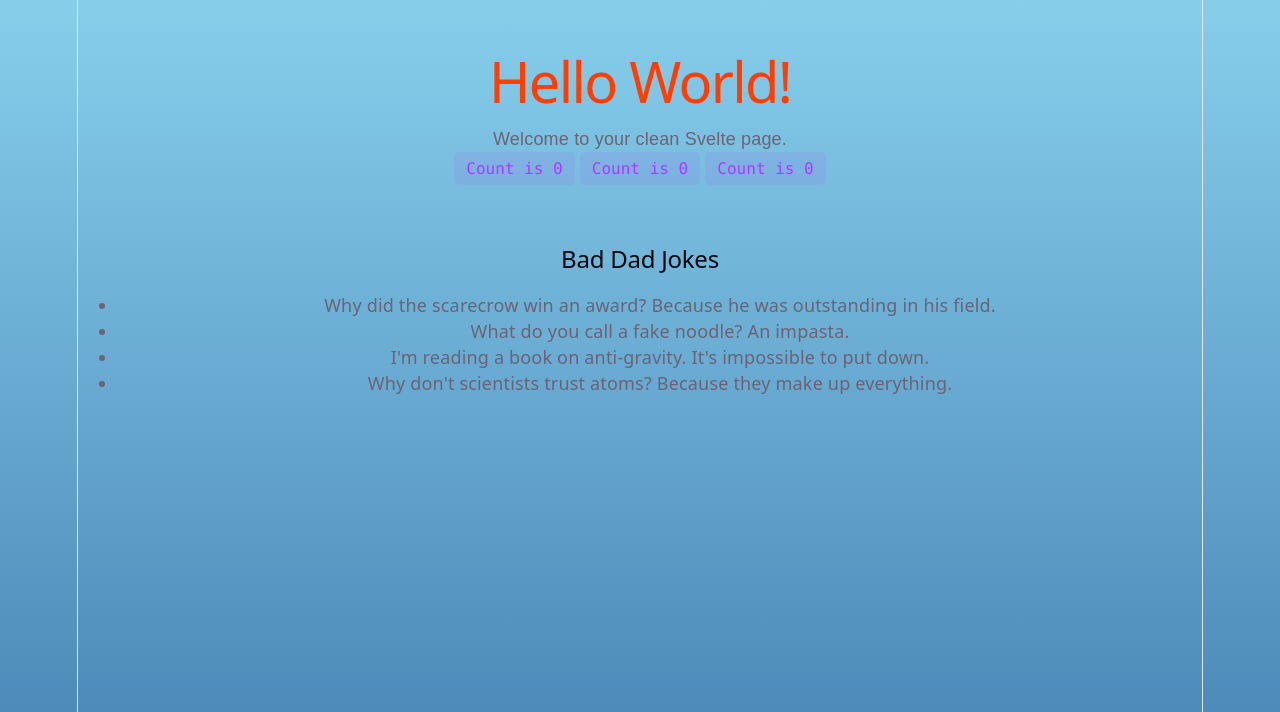
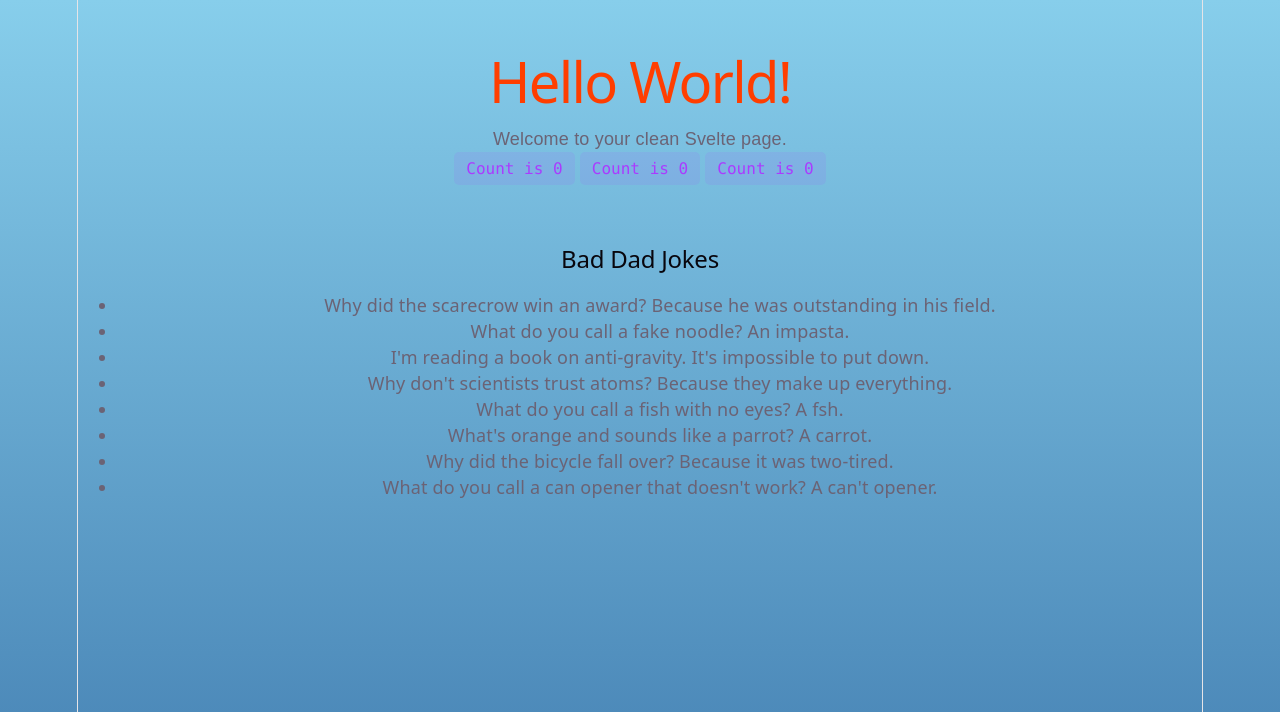
Before and after one commit to RobotLeopard86/FrontierCascadiaRepo, a Svelte app in the folder simpleapp/: page / in a window 1280 px wide. Shown: the top 712 px of the page. Built offline with nearby package versions, Linux system fonts and the light colour scheme.

Commit message:
Agent update: Add more dad jokes

```diff
--- a/simpleapp/src/App.svelte
+++ b/simpleapp/src/App.svelte
@@ -18,6 +18,10 @@
     <li>What do you call a fake noodle? An impasta.</li>
     <li>I'm reading a book on anti-gravity. It's impossible to put down.</li>
     <li>Why don't scientists trust atoms? Because they make up everything.</li>
+    <li>What do you call a fish with no eyes? A fsh.</li>
+    <li>What's orange and sounds like a parrot? A carrot.</li>
+    <li>Why did the bicycle fall over? Because it was two-tired.</li>
+    <li>What do you call a can opener that doesn't work? A can't opener.</li>
   </ul>
 </section>
 
```
